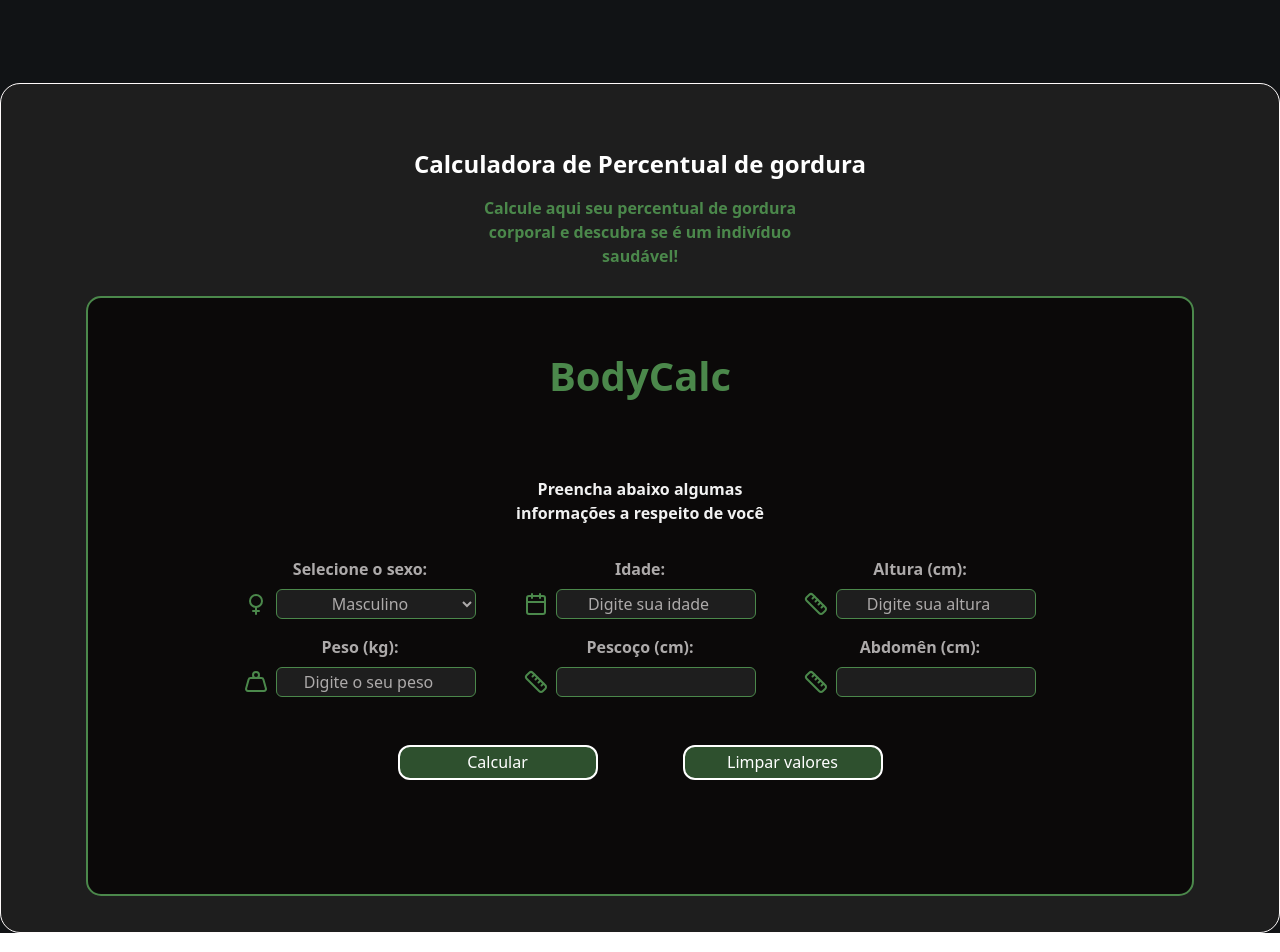
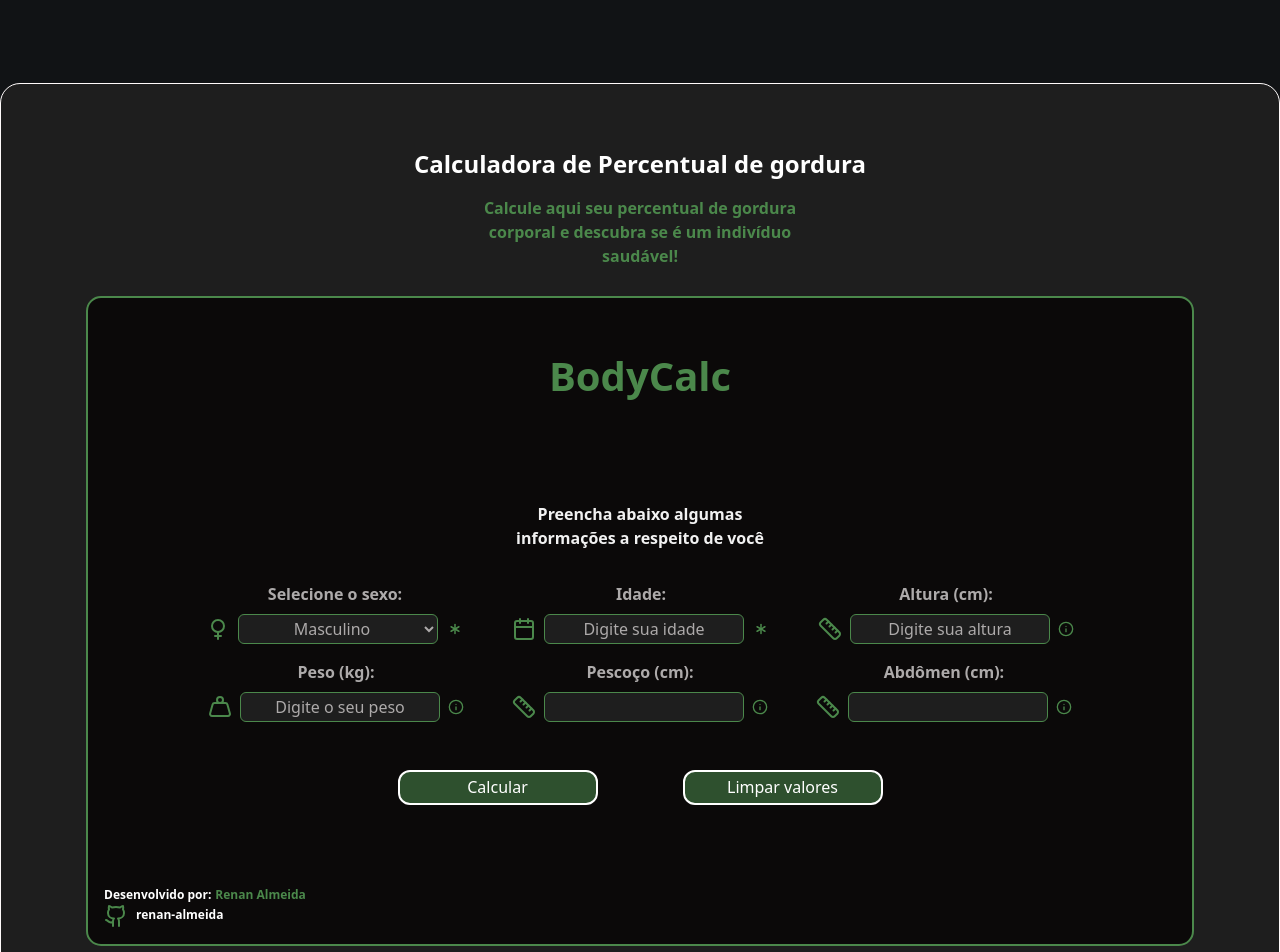
Before and after one commit to renan-almeida/BodyCalc, a React (Vite) app: page / in a window 1280 px wide. Shown: the top 952 px of the page. Built offline with nearby package versions, Linux system fonts and the light colour scheme.

Commit message:
feat: adição de icones informativos ao lado dos inputs e correção de erro em formatação de layout ao escolher sexo feminino no select.

```diff
--- a/src/App.css
+++ b/src/App.css
@@ -5,7 +5,7 @@ html, body, #root {
 }
 
 .container {
-  height: 850px;
+  height: 900px;
   width: 100%;
   background-color: #1e1e1e;
   border: 1px solid;
@@ -16,7 +16,7 @@ html, body, #root {
 }
 
 .formContainer {
-  height: 600px ;
+  height: 650px ;
   width: 1108px ;
   background-color: #0B0909;
   border: 2px solid;
@@ -41,3 +41,13 @@ input:hover, select:hover {
   background-color: black;
   transition: 1s;
 }
+
+input[type="number"] {
+  -moz-appearance: textfield;
+}
+
+input::-webkit-outer-spin-button,
+input::-webkit-inner-spin-button {
+  -webkit-appearance: none;
+  margin: 0;
+}
--- a/src/App.jsx
+++ b/src/App.jsx
@@ -3,9 +3,10 @@ import './App.css'
 import TitleInput from './components/TitleInput'
 import Input from './components/Input'
 import Select from './components/Select'
-import { Calendar, Ruler, Venus, Weight } from 'lucide-react'
+import { Calendar, Ruler, Venus, Weight, Info, Asterisk, Github } from 'lucide-react'
 import Button from './components/Button'
 import { motion } from 'framer-motion'
+import { div } from 'framer-motion/client'
 
 function App() {
   const [count, setCount] = useState(0)
@@ -40,6 +41,15 @@ function BfCalculation(sexo, idade, altura, peso, pescoco, abdomen, cintura, qua
     || (sexo == 'Feminino' && (!cintura || !quadril)))
   {
     return alert('Preencha todos os campos!')
+  }
+  if(Number(idade) <= 0 ||
+   Number(altura) <= 0 ||
+    Number(peso) <= 0 ||
+     Number(pescoco) <= 0 ||
+      (sexo == 'Masculino' && Number(abdomen) <= 0) ||
+       (sexo == 'Feminino' && (Number(cintura) <= 0 || Number(quadril) <= 0)
+      )) {
+    return alert('Preencha os campos com valores válidos!')
   }
 
   let bf = 0;
@@ -78,23 +88,42 @@ function BfCalculation(sexo, idade, altura, peso, pescoco, abdomen, cintura, qua
       <div className="flex items-center">
         <Venus size={24} color="#4B884B" className="mr-2" />
         <Select value={sexo} setValue={setSexo}/>
+        <span
+          title='campo obrigatório'
+          className='ml-1 text-red-500'>
+          <Asterisk size={18} color='#4B884B' className="ml-1 text-red-500" />
+          </span>
       </div>
     </div>
       <div className="flex flex-col items-center">
         <TitleInput className="mb-2">Idade:</TitleInput>
         <div className="flex items-center">
           <Calendar size={24} color="#4B884B" className="mr-2" />
-          <Input type="number" placeholder="Digite sua idade" value={idade} setValue={setIdade} />
+          <Input type="number" min="1" placeholder="Digite sua idade" value={idade} setValue={setIdade} />
+          <span
+          title='campo obrigatório'
+          className='ml-1 text-red-500'>
+          <Asterisk size={18} color='#4B884B' className="ml-1 text-red-500" />
+          </span>
+
         </div>
       </div>
       <div className="flex flex-col items-center">
         <TitleInput className="mb-2">Altura (cm):</TitleInput>
         <div className="flex items-center">
           <Ruler size={24} color="#4B884B" className="mr-2" />
-          <Input type="number" placeholder="Digite sua altura" value={altura} setValue={setAltura} />
+          <Input type="number" min="1" placeholder="Digite sua altura" value={altura} setValue={setAltura} />
+          <span
+            title='Medida da altura deve ser feita descalço e encostado na parede.'
+            className='ml-2 cursor-help'>
+              <Info size={16} color='#4B884B' />
+          </span>
         </div>
       </div>
     </div>
+    {/* Substitua a seção atual dos inputs da segunda linha por algo como: */}
+<div className='flex flex-col items-center'>
+  {/* Primeira linha: Peso, Pescoço e (se Masculino) Abdômen ou (se Feminino) Cintura */}
   <div className='flex items-center justify-center gap-12'>
     <div className='flex flex-col items-center'>
       <TitleInput className="mb-2 top-[16px] relative">
@@ -102,7 +131,12 @@ function BfCalculation(sexo, idade, altura, peso, pescoco, abdomen, cintura, qua
       </TitleInput>
       <div className='flex items-center top-[16px] relative'>
         <Weight size={24} color="#4B884B" className="mr-2"/>
-          <Input type='number' placeholder='Digite o seu peso' value={peso} setValue={setPeso} />
+        <Input type='number' min="1" placeholder='Digite o seu peso' value={peso} setValue={setPeso} />
+        <span
+          title='Medida do peso deve ser feita com a balança.'
+          className='ml-2 cursor-help'>
+            <Info size={16} color='#4B884B' />
+        </span>
       </div>
     </div>
     <div className='flex flex-col items-center'>
@@ -111,40 +145,64 @@ function BfCalculation(sexo, idade, altura, peso, pescoco, abdomen, cintura, qua
       </TitleInput>
       <div className='flex items-center top-[16px] relative'>
         <Ruler size={24} color="#4B884B" className="mr-2" />
-          <Input type='number' placeholder='' value={pescoco} setValue={setPescoco} />
+        <Input type='number' min="1" placeholder='' value={pescoco} setValue={setPescoco} />
+        <span
+          title='Medida do pescoço deve ser feita na altura do meio do pescoço.'
+          className='ml-2 cursor-help'>
+            <Info size={16} color='#4B884B' />
+        </span>
       </div>
     </div>
-            {sexo == 'Masculino' ? (
+    {sexo === 'Masculino' ? (
       <div className='flex flex-col items-center'>
         <TitleInput className='mb-2 top-[16px] relative'>
-            Abdomên (cm):
+          Abdômen (cm):
         </TitleInput>
         <div className='flex items-center top-[16px] relative'>
           <Ruler size={24} color="#4B884B" className="mr-2" />
-            <Input type='number' placeholder='' value={abdomen} setValue={setAbdomen} />
+          <Input type='number' min="1" placeholder='' value={abdomen} setValue={setAbdomen} />
+          <span
+            title='Medida do abdômen deve ser feita na altura do umbigo, com o abdômen relaxado.'
+            className='ml-2 cursor-help'>
+              <Info size={16} color='#4B884B' />
+          </span>
         </div>
       </div>
     ) : (
-              <>
       <div className='flex flex-col items-center'>
         <TitleInput className='mb-2 top-[16px] relative'>
           Cintura (cm):
         </TitleInput>
         <div className='flex items-center top-[16px] relative'>
           <Ruler size={24} color="#4B884B" className="mr-2" />
-            <Input type='number' placeholder='' value={cintura} setValue={setCintura} />
+          <Input type='number' min="1" placeholder='' value={cintura} setValue={setCintura} />
+          <span
+            title='Medida da circunferência da cintura deve ser feita na altura do umbigo.'
+            className='ml-2 cursor-help'>
+              <Info size={16} color='#4B884B' />
+          </span>
         </div>
       </div>
+    )}
+  </div>
+  {/* Segunda linha para Quadril somente para o sexo Feminino */}
+  {sexo === 'Feminino' && (
+    <div className='flex items-center justify-center gap-12 mt-4'>
       <div className='flex flex-col items-center'>
         <TitleInput className='mb-2 top-[16px] relative'>
           Quadril (cm):
         </TitleInput>
         <div className='flex items-center top-[16px] relative'>
           <Ruler size={24} color="#4B884B" className="mr-2" />
-            <Input type='number' placeholder='' value={quadril} setValue={setQuadril} />
+          <Input type='number' min="1" placeholder='' value={quadril} setValue={setQuadril} />
+          <span
+            title='Medida do quadril deve ser feita na altura do ponto mais largo do quadril.'
+            className='ml-2 cursor-help'>
+              <Info size={16} color='#4B884B' />
+          </span>
         </div>
       </div>
-        </>
+    </div>
   )}
 </div>
     <div className='flex items-center gap-[85px] top-16 relative'>
@@ -163,8 +221,21 @@ function BfCalculation(sexo, idade, altura, peso, pescoco, abdomen, cintura, qua
         <p className=' text-white font-bold'>O seu percentual de gordura atual é de:</p>
         <h1 className='text-white font-bold top-3 relative text-3xl'>{resultado}</h1>
       </motion.div>
-
     )}
+    <div className='absolute bottom-0 left-0 m-4 flex flex-col text-white font-semibold text-[12px] '>
+      <p>Desenvolvido por:
+        <span className='text-[#4B884B] font-bold ml-1'>
+        Renan Almeida
+      </span>
+      </p>
+      <div className='flex '>
+        <Github size={24} color="#4B884B" />
+        <a href="https://github.com/renan-almeida" target="_blank"
+          className='ml-2 top-0.5 relative text-[12px]'>
+          renan-almeida
+        </a>
+      </div>
+    </div>
     </div>
   </div>
 </div>
--- a/src/components/Select.jsx
+++ b/src/components/Select.jsx
@@ -10,9 +10,9 @@ function Select(props) {
             className={`${props.className ? props.className : ""}
              h-[30px] w-[200px] rounded-md text-[#ADAAAA] text-center
              font-medium
-              focus:bg-[#222]`}
-              value={props.sexo}
-              onChange={(e) => props.setSexo(e.target.value)}>
+              focus:bg-[#222] custom-select`}
+              value={props.value}
+              onChange={(e) => props.setValue(e.target.value)}>
                 <option value="Masculino">Masculino</option>
                 <option value="Feminino">Feminino</option>
         </motion.select>
```
Lines whose indentation alone changed are shown as unchanged.
